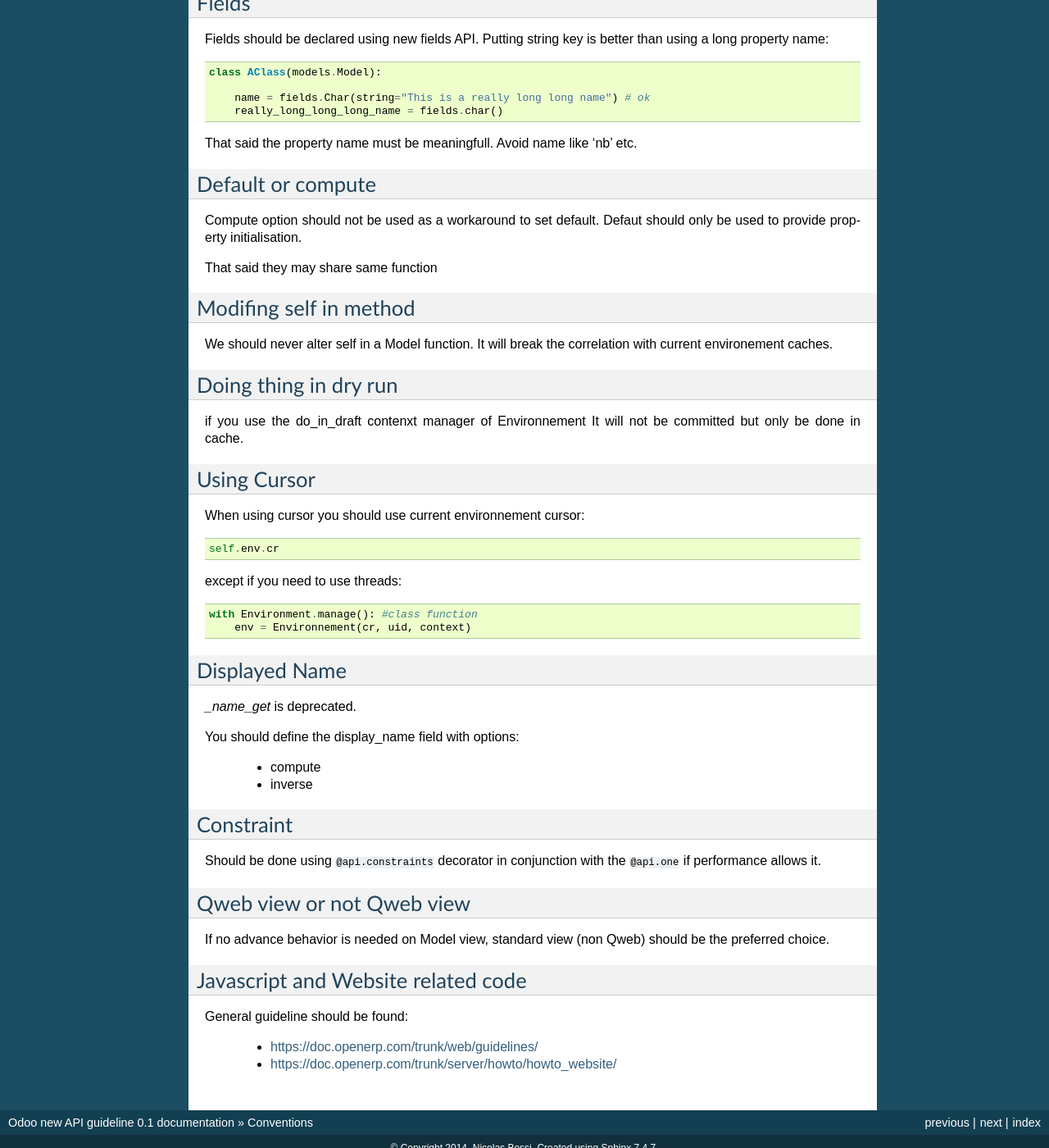
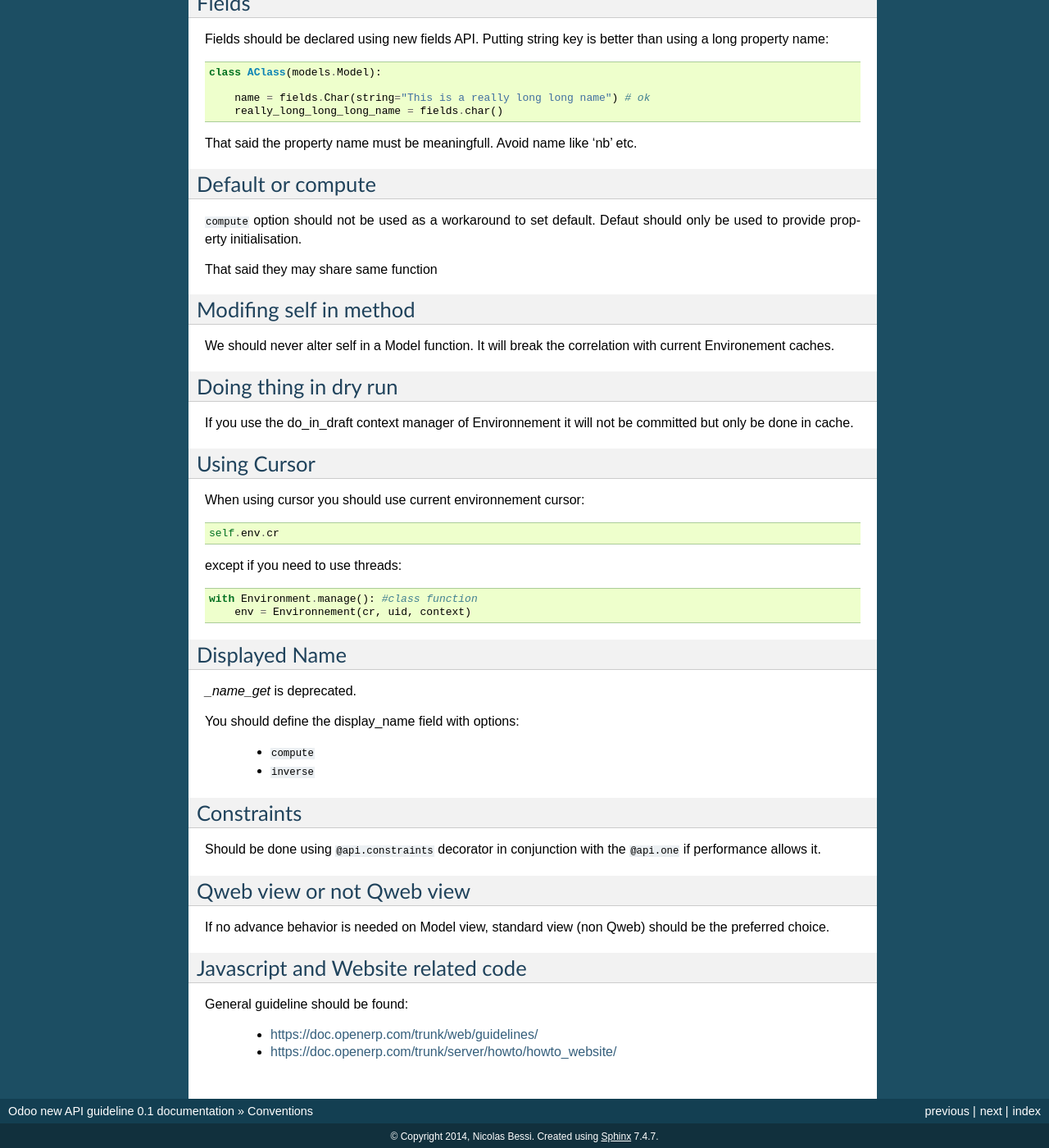
Before and after one commit to nbessi/odoo_new_api_guideline, a Sphinx documentation site: the page built from source/conventions.rst, in a window 1280 px wide and 1400 px high, scrolled down 1910 px. Shown: the whole window at 82% size. Built offline with Sphinx 7.4.7, drawn with Linux system fonts in a browser that asks for light colours; formulas are drawn with MathJax 3; some of the changed text lies outside the part shown.

Commit message:
Update conventions.rst

```diff
--- a/source/conventions.rst
+++ b/source/conventions.rst
@@ -125,7 +125,7 @@ That said the property name must be meaningfull. Avoid name like 'nb' etc.
 Default or compute
 ------------------
 
-Compute option should not be used as a workaround to set default.
+``compute`` option should not be used as a workaround to set default.
 Defaut should only be used to provide property initialisation.
 
 That said they may share same function
@@ -134,14 +134,14 @@ Modifing self in method
 -----------------------
 
 We should never alter self in a Model function.
-It will break the correlation with current environement caches.
+It will break the correlation with current Environement caches.
 
 
 Doing thing in dry run
 ----------------------
 
-if you use the do_in_draft contenxt manager of Environnement
-It will not be committed but only be done in cache.
+If you use the do_in_draft context manager of Environnement
+it will not be committed but only be done in cache.
 
 
 Using Cursor
@@ -163,12 +163,12 @@ Displayed Name
 
 You should define the display_name field with options:
 
- * compute
- * inverse
+ * ``compute``
+ * ``inverse``
 
 
-Constraint
-----------
+Constraints
+-----------
 Should be done using ``@api.constraints`` decorator in
 conjunction with the ``@api.one`` if performance allows it.
 
```
